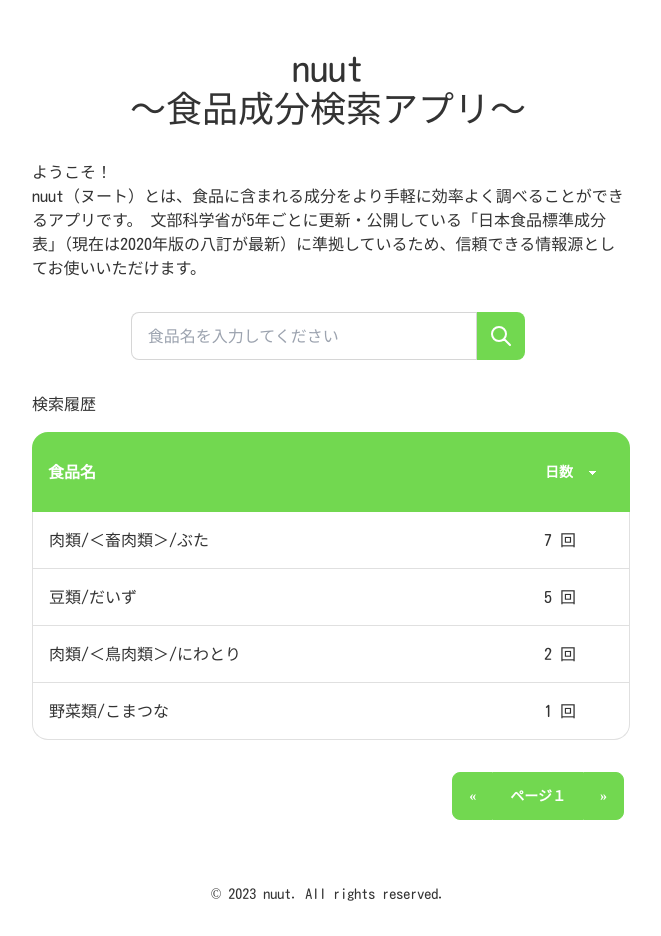
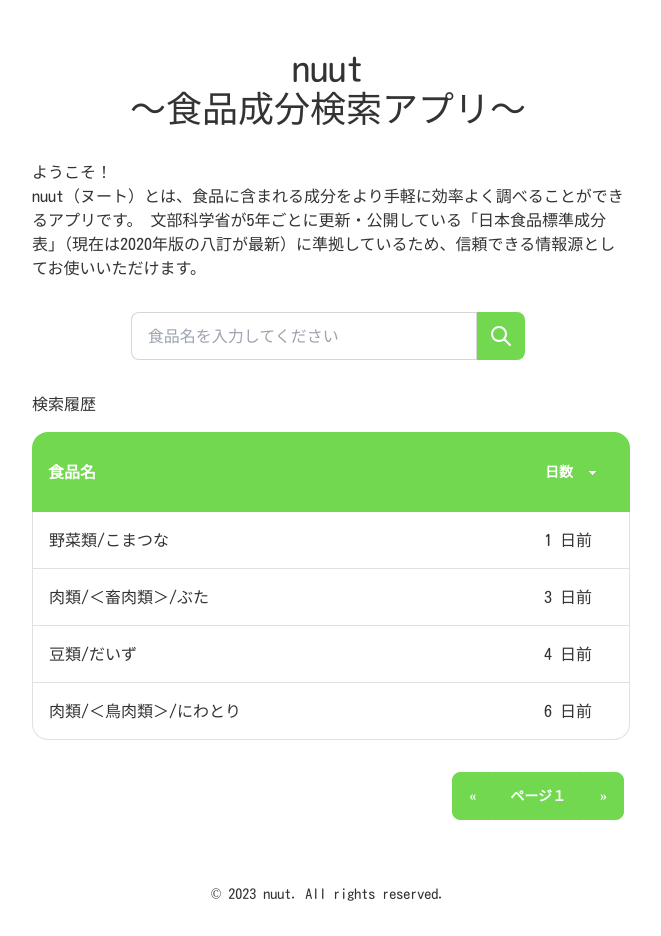
Before and after one commit to Tomoya-Sonok/nuut, a Next.js app in the folder nuut-frontend/: page / in a window 1280 px wide. Shown: the whole page, without its empty margins (312-973 px from the left). Built offline with nearby package versions, Linux system fonts and the light colour scheme.

Commit message:
add: ソースコードを分割・整理し、検索履歴にソート機能を追加

```diff
--- a/nuut-frontend/src/components/SearchBox/index.tsx
+++ b/nuut-frontend/src/components/SearchBox/index.tsx
@@ -1,6 +1,6 @@
 import { useForm, SubmitHandler } from "react-hook-form";
 import { zodResolver } from "@hookform/resolvers/zod";
-import { InputSchema, InputType } from "@/lib/schema/Home/schema";
+import { InputSchema, InputType } from "@/lib/schema/SearchFood/schema";
 
 export const SearchBox = () => {
   const {
--- a/nuut-frontend/src/components/Home/index.tsx
+++ b/nuut-frontend/src/components/SearchFood/index.tsx
@@ -1,7 +1,10 @@
 import { SearchBox } from "@/components/SearchBox";
 import { SearchedItemsTable } from "@/components/SearchedItemsTable";
+import { useSearchFood } from "./useSearchFood";
 
-export const Home = () => {
+export const SearchFood = () => {
+  const { howToSort, setHowToSort, sortFoodList } = useSearchFood({});
+
   return (
     <div className="font-kosugimaru container mx-auto xs:py-2 xs:px-4 sm:py-8 sm:px-12">
       <h1 className="xs:text-xl sm:text-4xl leading-normal font-medium text-center pt-4 pb-8">
@@ -15,7 +18,11 @@
         文部科学省が5年ごとに更新・公開している「日本食品標準成分表」（現在は2020年版の八訂が最新）に準拠しているため、信頼できる情報源としてお使いいただけます。
       </p>
       <SearchBox />
-      <SearchedItemsTable />
+      <SearchedItemsTable
+        howToSort={howToSort}
+        setHowToSort={setHowToSort}
+        sortFoodList={sortFoodList}
+      />
       <footer className="footer footer-center pt-16 bg-base-100 text-base-content">
         <div>
           <p>&copy; 2023 nuut. All rights reserved.</p>
--- /dev/null
+++ b/nuut-frontend/src/components/SearchFood/useSearchFood.tsx
@@ -0,0 +1,31 @@
+import { useState } from "react";
+import { foodList } from "@/lib/type";
+import { FOOD_LIST } from "@/lib/constants";
+
+type Props = {};
+
+export function useSearchFood({}: Props) {
+  const [howToSort, setHowToSort] = useState<string>("sortByDays");
+  const sortFoodList = (sortMethod: string): foodList => {
+    switch (sortMethod) {
+      // 経過日数ソートの場合
+      case "sortByDays":
+        return FOOD_LIST.sort((a, b) =>
+          a.daysSinceSearched < b.daysSinceSearched ? -1 : 1
+        );
+      // 検索回数ソートの場合
+      case "sortByCount":
+        return FOOD_LIST.sort((a, b) => (a.count > b.count ? -1 : 1));
+      default:
+        return FOOD_LIST.sort((a, b) =>
+          a.daysSinceSearched < b.daysSinceSearched ? -1 : 1
+        );
+    }
+  };
+
+  return {
+    howToSort,
+    setHowToSort,
+    sortFoodList,
+  } as const;
+}
--- a/nuut-frontend/src/components/SearchedItemsTable/index.tsx
+++ b/nuut-frontend/src/components/SearchedItemsTable/index.tsx
@@ -1,7 +1,17 @@
-import { useSearchedItemsTable } from "./useSearchedItemsTable";
+import { foodList } from "@/lib/type";
+import { SORT_METHODS } from "@/lib/constants";
 
-export const SearchedItemsTable = () => {
-  const { foodList } = useSearchedItemsTable({});
+type Props = {
+  howToSort: string;
+  setHowToSort: React.Dispatch<React.SetStateAction<string>>;
+  sortFoodList: (howToSort: string) => foodList;
+};
+
+export const SearchedItemsTable = ({
+  howToSort,
+  setHowToSort,
+  sortFoodList,
+}: Props) => {
   return (
     <div className="mx-auto pt-8 sm:w-3/4 lg:w-1/2">
       <p className="pb-4">検索履歴</p>
@@ -11,24 +21,31 @@
             <tr>
               <th className="text-base text-white bg-primary">食品名</th>
               <th className="text-base text-white bg-primary">
-                <select className="select bg-opacity-0">
-                  <option value="sortByDays" selected>
-                    日数
-                  </option>
-                  <option value="sortByCount">回数</option>
+                <select
+                  value={howToSort}
+                  onChange={(e) => setHowToSort(e.target.value)}
+                  className="select bg-opacity-0"
+                >
+                  {SORT_METHODS.map((v, i) => (
+                    <option key={i} value={v.value}>
+                      {v.label}
+                    </option>
+                  ))}
                 </select>
               </th>
             </tr>
           </thead>
           <tbody className="w-full">
-            {foodList.map((food) => {
+            {sortFoodList(howToSort).map((food) => {
               return (
                 <tr className="hover cursor-pointer" key={food.id}>
                   <td className="block border border-r-0 border-t-0 border-base-200 w-60 sm:w-80 md:w-96 lg:w-[30rem] 2xl:w-[38rem] truncate">
                     {food.name}
                   </td>
                   <td className="border border-l-0 border-t-0 border-base-200 pl-8 w-60 sm:w-80 md:w-96 lg:w-[30rem] 2xl:w-[38rem] truncate">
-                    {food.count} 回
+                    {howToSort === "sortByDays"
+                      ? `${food.daysSinceSearched} 日前`
+                      : `${food.count} 回`}
                   </td>
                 </tr>
               );
--- a/nuut-frontend/src/components/SearchedItemsTable/useSearchedItemsTable.tsx
+++ /dev/null
@@ -1,34 +0,0 @@
-type Props = {};
-
-export function useSearchedItemsTable({}: Props) {
-  const foodList = [
-    {
-      id: 1,
-      name: "肉類/＜畜肉類＞/ぶた",
-      daysSinceSearched: 3,
-      count: 7,
-    },
-    {
-      id: 2,
-      name: "豆類/だいず",
-      daysSinceSearched: 4,
-      count: 5,
-    },
-    {
-      id: 3,
-      name: "肉類/＜鳥肉類＞/にわとり",
-      daysSinceSearched: 6,
-      count: 2,
-    },
-    {
-      id: 4,
-      name: "野菜類/こまつな",
-      daysSinceSearched: 1,
-      count: 1,
-    },
-  ];
-
-  return {
-    foodList,
-  } as const;
-}
--- /dev/null
+++ b/nuut-frontend/src/lib/constants.ts
@@ -0,0 +1,31 @@
+export const FOOD_LIST = [
+  {
+    id: 1,
+    name: "肉類/＜畜肉類＞/ぶた",
+    daysSinceSearched: 3,
+    count: 7,
+  },
+  {
+    id: 2,
+    name: "豆類/だいず",
+    daysSinceSearched: 4,
+    count: 5,
+  },
+  {
+    id: 3,
+    name: "肉類/＜鳥肉類＞/にわとり",
+    daysSinceSearched: 6,
+    count: 2,
+  },
+  {
+    id: 4,
+    name: "野菜類/こまつな",
+    daysSinceSearched: 1,
+    count: 1,
+  },
+];
+
+export const SORT_METHODS = [
+  { value: "sortByDays", label: "日数" },
+  { value: "sortByCount", label: "回数" },
+];
--- /dev/null
+++ b/nuut-frontend/src/lib/type.ts
@@ -0,0 +1,8 @@
+type food = {
+  id: number;
+  name: string;
+  daysSinceSearched: number;
+  count: number;
+};
+
+export type foodList = food[];
--- a/nuut-frontend/src/pages/index.tsx
+++ b/nuut-frontend/src/pages/index.tsx
@@ -1,6 +1,6 @@
 // import Error from "next/error";
 import { GetServerSideProps } from "next";
-import { Home } from "@/components/Home";
+import { SearchFood } from "@/components/SearchFood";
 import { GsspTest } from "@/components/GsspTest";
 
 type Props = {
@@ -13,7 +13,7 @@
 };
 
 const Page = (props: Props) =>
-  props.posts ? <GsspTest posts={props.posts} /> : <Home />;
+  props.posts ? <GsspTest posts={props.posts} /> : <SearchFood />;
 
 // TODO: エラーハンドリングの追加
 // if (statusCode) {
```
Also changed, not shown: nuut-frontend/src/lib/schema/SearchFood/schema.ts (renamed from nuut-frontend/src/lib/schema/Home/schema.ts).
